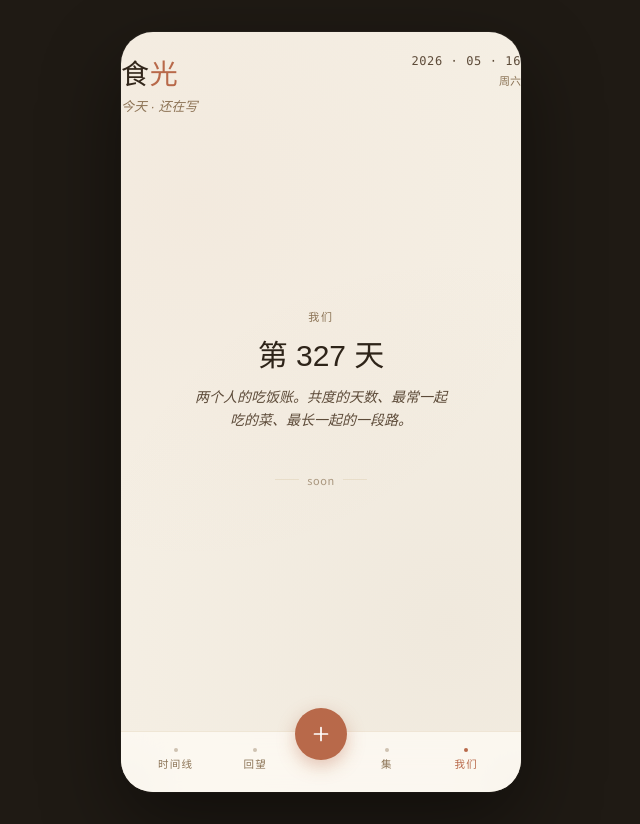
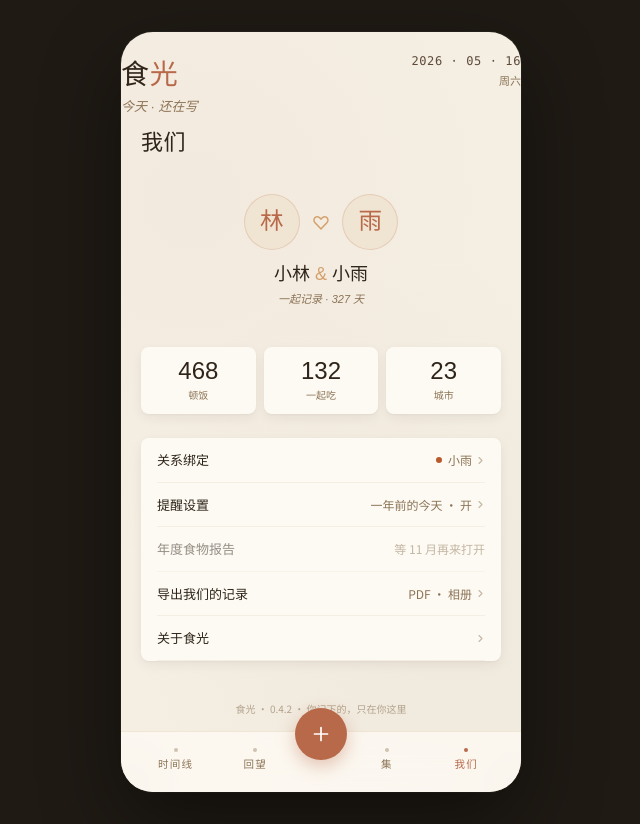
Before and after one commit to novolin24-wq/shiguang, a Next.js app: page /us in a window 1280 px wide. Shown: the whole page, without its empty margins (319-959 px from the left). Built offline with nearby package versions, Linux system fonts and the light colour scheme.

Commit message:
Step 5 完成：我们页（/us）Hero + 统计 + 功能列表

```diff
--- a/src/app/(app)/us/page.tsx
+++ b/src/app/(app)/us/page.tsx
@@ -1,13 +1,40 @@
-import { SoonPlaceholder } from "@/components/timeline/SoonPlaceholder";
+import { AvatarPair } from "@/components/us/Avatar";
+import { Stats } from "@/components/us/Stats";
+import { FuncList } from "@/components/us/FuncList";
 
 export const metadata = { title: "食光 · 我们" };
 
 export default function UsPage() {
   return (
-    <SoonPlaceholder
-      eyebrow="我们"
-      title="第 327 天"
-      body="两个人的吃饭账。共度的天数、最常一起吃的菜、最长一起的一段路。"
-    />
+    <div className="space-y-6 pt-2">
+      {/* 页眉 */}
+      <div className="font-serif text-[22px] text-ink leading-none tracking-wide">
+        我们
+      </div>
+
+      {/* Hero · 已绑定态 */}
+      <header className="flex flex-col items-center gap-3 py-4">
+        <AvatarPair />
+        <div className="text-center">
+          <h1 className="text-[18px] font-serif text-ink leading-snug">
+            小林 <span className="text-accent-soft">&amp;</span> 小雨
+          </h1>
+          <div className="text-[11px] text-ink-faded mt-1 italic font-serif">
+            一起记录 · 327 天
+          </div>
+        </div>
+      </header>
+
+      {/* 统计 */}
+      <Stats />
+
+      {/* 功能列表 */}
+      <FuncList />
+
+      {/* 底部 */}
+      <div className="text-center text-[10px] text-ink-faded/60 pt-4 pb-2">
+        食光 · 0.4.2 · 你记下的，只在你这里
+      </div>
+    </div>
   );
 }
--- /dev/null
+++ b/src/components/us/Avatar.tsx
@@ -0,0 +1,36 @@
+export function Avatar({
+  ch,
+  size = 56,
+  dim,
+}: {
+  ch: string;
+  size?: number;
+  dim?: boolean;
+}) {
+  return (
+    <div
+      className={[
+        "rounded-full bg-accent-paper grid place-items-center border border-accent/20",
+        dim ? "opacity-40" : "",
+      ].join(" ")}
+      style={{ width: size, height: size }}
+    >
+      <span
+        className="font-serif text-accent leading-none"
+        style={{ fontSize: size * 0.42 }}
+      >
+        {ch}
+      </span>
+    </div>
+  );
+}
+
+export function AvatarPair({ a = "林", b = "雨" }: { a?: string; b?: string }) {
+  return (
+    <div className="flex items-center gap-3">
+      <Avatar ch={a} />
+      <span className="text-accent-soft text-[18px] leading-none">♡</span>
+      <Avatar ch={b} />
+    </div>
+  );
+}
--- /dev/null
+++ b/src/components/us/FuncList.tsx
@@ -0,0 +1,67 @@
+interface FnRowProps {
+  label: string;
+  value: string;
+  locked?: boolean;
+  dot?: boolean;
+}
+
+function ChevR() {
+  return (
+    <svg
+      width="9"
+      height="9"
+      viewBox="0 0 9 9"
+      className="text-ink-faded/50 ml-1"
+    >
+      <path
+        d="M3 1.5L6 4.5L3 7.5"
+        stroke="currentColor"
+        strokeWidth="1.1"
+        fill="none"
+        strokeLinecap="round"
+        strokeLinejoin="round"
+      />
+    </svg>
+  );
+}
+
+function FnRow({ label, value, locked, dot }: FnRowProps) {
+  return (
+    <div
+      className={[
+        "flex items-center justify-between py-3 border-b border-divider/40",
+        locked ? "opacity-50" : "",
+      ].join(" ")}
+    >
+      <span className="text-[13px] text-ink">{label}</span>
+      <span className="flex items-center text-[12px] text-ink-faded">
+        {dot && (
+          <span
+            className="w-[6px] h-[6px] rounded-full mr-1.5 inline-block"
+            style={{ background: "var(--who-together)" }}
+          />
+        )}
+        {value}
+        {!locked && <ChevR />}
+      </span>
+    </div>
+  );
+}
+
+const ROWS: FnRowProps[] = [
+  { label: "关系绑定", value: "小雨", dot: true },
+  { label: "提醒设置", value: "一年前的今天 · 开" },
+  { label: "年度食物报告", value: "等 11 月再来打开", locked: true },
+  { label: "导出我们的记录", value: "PDF · 相册" },
+  { label: "关于食光", value: "" },
+];
+
+export function FuncList() {
+  return (
+    <div className="bg-bg-card rounded-lg px-4 shadow-soft">
+      {ROWS.map((r) => (
+        <FnRow key={r.label} {...r} />
+      ))}
+    </div>
+  );
+}
--- /dev/null
+++ b/src/components/us/Stats.tsx
@@ -0,0 +1,23 @@
+const STATS = [
+  { n: 468, l: "顿饭" },
+  { n: 132, l: "一起吃" },
+  { n: 23, l: "城市" },
+];
+
+export function Stats() {
+  return (
+    <div className="grid grid-cols-3 gap-2">
+      {STATS.map((s) => (
+        <div
+          key={s.l}
+          className="bg-bg-card rounded-lg py-3 text-center shadow-soft"
+        >
+          <div className="text-[24px] font-serif text-ink tabular-nums leading-none">
+            {s.n}
+          </div>
+          <div className="text-[10px] text-ink-faded mt-1">{s.l}</div>
+        </div>
+      ))}
+    </div>
+  );
+}
```
